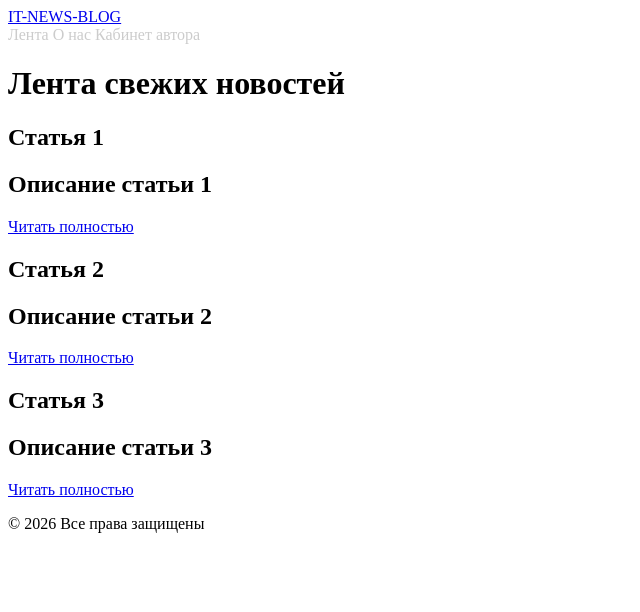
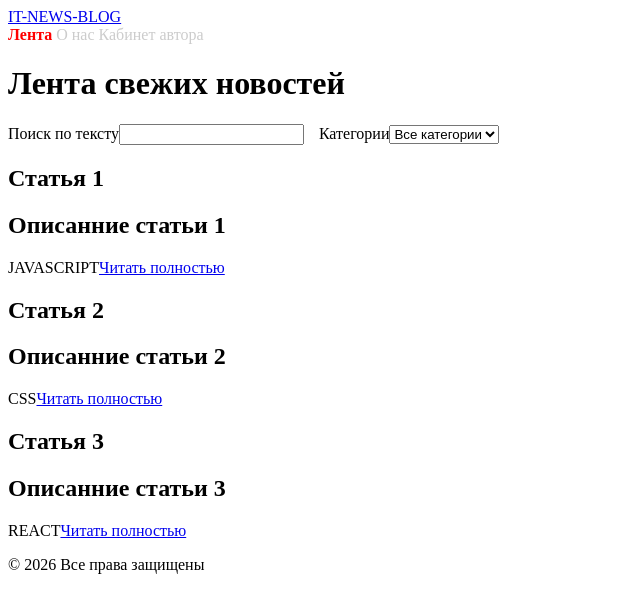
Before and after one commit to Aleksei-Nika/ReactBlog, a React (Vite) app: page /news in a window 1280 px wide. Shown: the top 612 px of the page, without its empty margins (0-640 px from the left). Built offline with nearby package versions, Linux system fonts and the light colour scheme.

Commit message:
create filter&search

```diff
--- a/src/layouts/BlogLayout.css
+++ b/src/layouts/BlogLayout.css
@@ -3,7 +3,7 @@
     color: #ccc;
 }
 
-.nav-link .active{
+.nav-link.active{
     color: red;
     font-weight: bold;
 }
--- a/src/pages/NewsFeed.jsx
+++ b/src/pages/NewsFeed.jsx
@@ -1,31 +1,126 @@
-import { Link } from "react-router-dom";
+import { Link, useSearchParams } from "react-router-dom";
+// http:localhost/news?search=react&category=frontend
 
 const ARTICLES_DATA = [
     {
      id: 'future-of-js',
      title: 'Статья 1',
-    description: 'Описание статьи 1'
+     description: 'Описанние статьи 1',
+     category: 'javascript'
     },
-
     {
      id: 'css-modules',
      title: 'Статья 2',
-        description: 'Описание статьи 2'
+     description: 'Описанние статьи 2',
+     category: 'css'
     },
-
     {
      id: 'react-router-v6',
      title: 'Статья 3',
-        description: 'Описание статьи 3'
+     description: 'Описанние статьи 3',
+     category: 'react'
     }
 ]
+function NewsFeed(){
+    // useSearchParams позволяет доставать параметры url
+    const [searchParams, setSearchParams] = useSearchParams();
+    // достаем текущие значения фильтров
+    const searchQuery = searchParams.get('search') || '';
+    const categoryQuery = searchParams.get('category') || '';
 
-function NewsFeed() {
-    return(
+    const handleSearchChange = (event) => {
+        const text = event.target.value;
+        const newParams = new URLSearchParams(searchParams);
+
+        if (text) {
+            newParams.set('search', text); //устанавливаем текст в URL
+        }else {
+            newParams.delete('search');//если поле очистили
+        }
+        setSearchParams(newParams); // обновляем URL адрес
+    }
+
+    const handleCategoryChange = (event) => {
+        const category = event.target.value;
+        const newParams = new URLSearchParams(searchParams);
+        if (category){
+            newParams.set('category', category);
+        }else{
+            newParams.delete('category');
+        }
+        setSearchParams(newParams);
+    }
+    // ФИЛЬТРАЦИЯ НА ОСНОВЕ ПОЛУЧЕННЫХ ЗНАЧЕНИЙ
+    const filteredArticles = ARTICLES_DATA.filter((article) => {
+        // в нижнем регстре, в описании или названии
+        const matchesSearch = article.title.toLowerCase().includes(searchQuery.toLowerCase()) || article.description.toLowerCase().includes(searchQuery.toLowerCase());
+
+        const matchesCategory = categoryQuery === '' || article.category === categoryQuery;
+        return matchesSearch && matchesCategory;
+    });
+
+    const handleResetFilters = () => {
+        setSearchParams({}); //передаем пустой объект, URL становится /news
+    };
+
+
+    return (
         <>
             <h1>Лента свежих новостей</h1>
+            {/* БЛОК ФИЛЬТРОВ И ПОИСКА */}
+            <div style={{
+                display: 'flex',
+                gap: '15px',
+                alignItems: 'center'
+            }}>
+                {/* ПОЛЕ ПОИСКА ТЕКСТОВОЕ */}
                 <div>
-                {ARTICLES_DATA.map((article) =>(
+                    <label htmlFor="search-input">Поиск по тексту</label>
+                    <input
+                        type="text"
+                        id="search-input"
+                        value={searchQuery}
+                        onInput={handleSearchChange}
+                    />
+                </div>
+                {/* Выпадающий список категорий */}
+                <div>
+                    <label htmlFor="category-select">Категории</label>
+                    <select
+                        id="category-select"
+                        value={categoryQuery}
+                        onChange={handleCategoryChange}
+                    >
+                        <option value=''>Все категории</option>
+                        <option value='react'>React</option>
+                        <option value='css'>CSS</option>
+                        <option value='javascript'>JavaScript</option>
+                    </select>
+                </div>
+                {/* КНОПКА СБРОСА ПАРАМЕТРОВ */}
+                {(searchQuery || categoryQuery) && (
+                    <button onClick={handleResetFilters}>
+                        Сбросить фильтры
+                    </button>
+                )}
+            </div>
+            <div>
+                {filteredArticles.length > 0 ? (
+                    filteredArticles.map((article) => (
+                       <article key={article.id}>
+                            <h2>{article.title}</h2>
+                            <h2>{article.description}</h2>
+                            <span>{article.category.toUpperCase()}</span>
+                            <Link to={`/news/${article.id}`}>
+                                Читать полностью
+                            </Link>
+                        </article>
+                    ))
+                ) : (
+                    <p>По вашему запросу ничего не найдено</p>
+                )}
+            {/*
+                {ARTICLES_DATA.map((article) => (
                     <article key={article.id}>
                         <h2>{article.title}</h2>
                         <h2>{article.description}</h2>
@@ -33,10 +128,9 @@
                             Читать полностью
                         </Link>
                     </article>
-                ))}
+                ) )} */}
             </div>
         </>
     );
 };
-
 export default NewsFeed;
```
Lines whose indentation alone changed are shown as unchanged.
